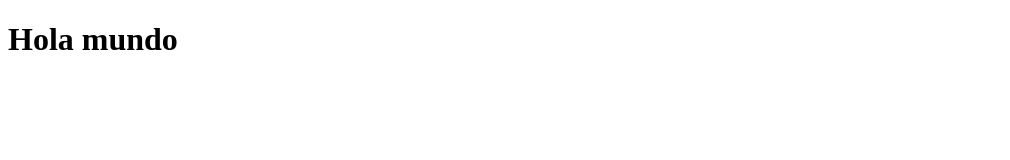
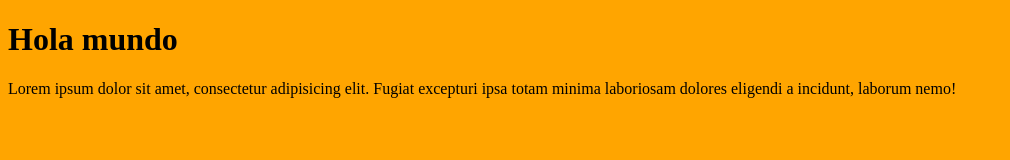
Before and after one commit to mslereo/miweb, a plain HTML site: page index.html in a window 1280 px wide. Shown: the whole page, without its empty margins (0-1010 px from the left). Drawn offline with Linux system fonts and the light colour scheme.

```diff
--- /dev/null
+++ b/css/style.css
@@ -0,0 +1,3 @@
+body{
+    background-color: orange;
+}
--- a/index.html
+++ b/index.html
@@ -4,8 +4,10 @@
     <meta charset="UTF-8">
     <meta name="viewport" content="width=device-width, initial-scale=1.0">
     <title>Document</title>
+    <link rel="stylesheet" href="css/style.css">
 </head>
 <body>
     <h1>Hola mundo</h1>
+    <p>Lorem ipsum dolor sit amet, consectetur adipisicing elit. Fugiat excepturi ipsa totam minima laboriosam dolores eligendi a incidunt, laborum nemo!</p>
 </body>
 </html>
```
Also changed, not shown: 3 other files.
